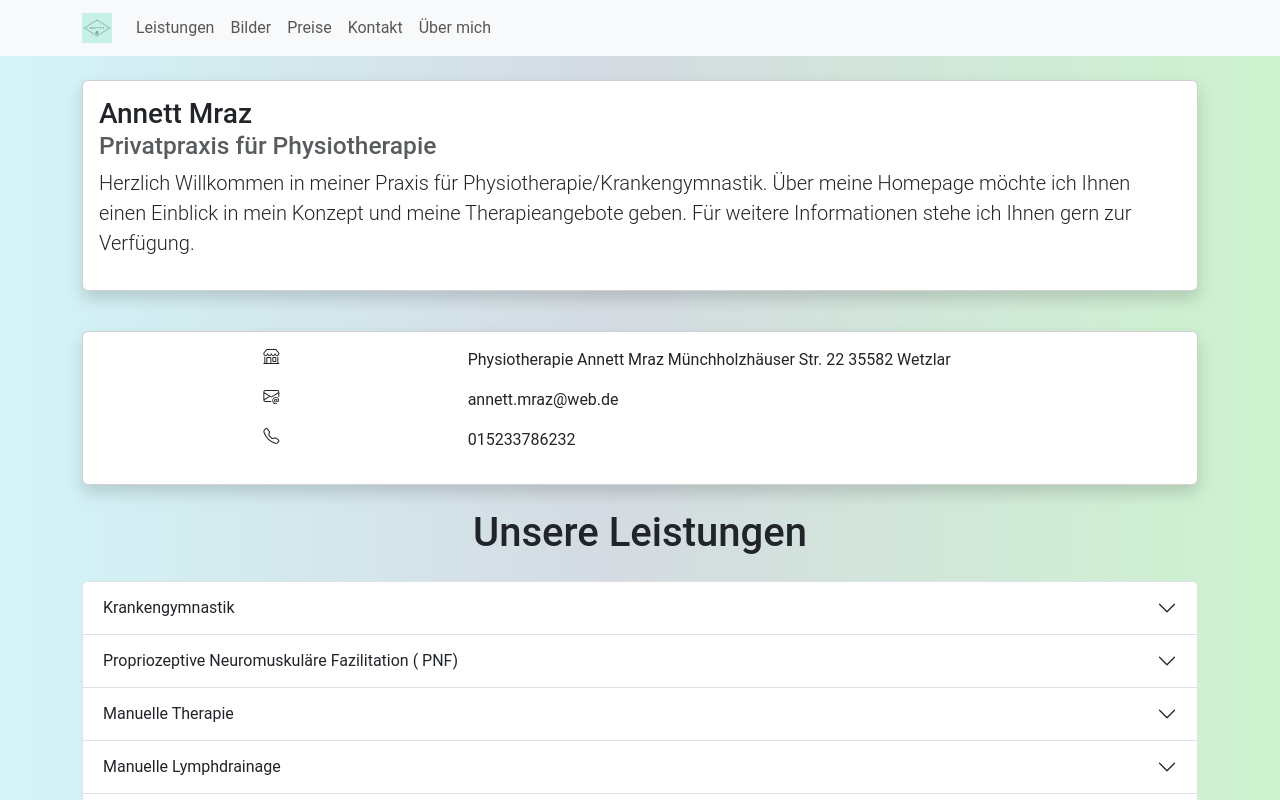
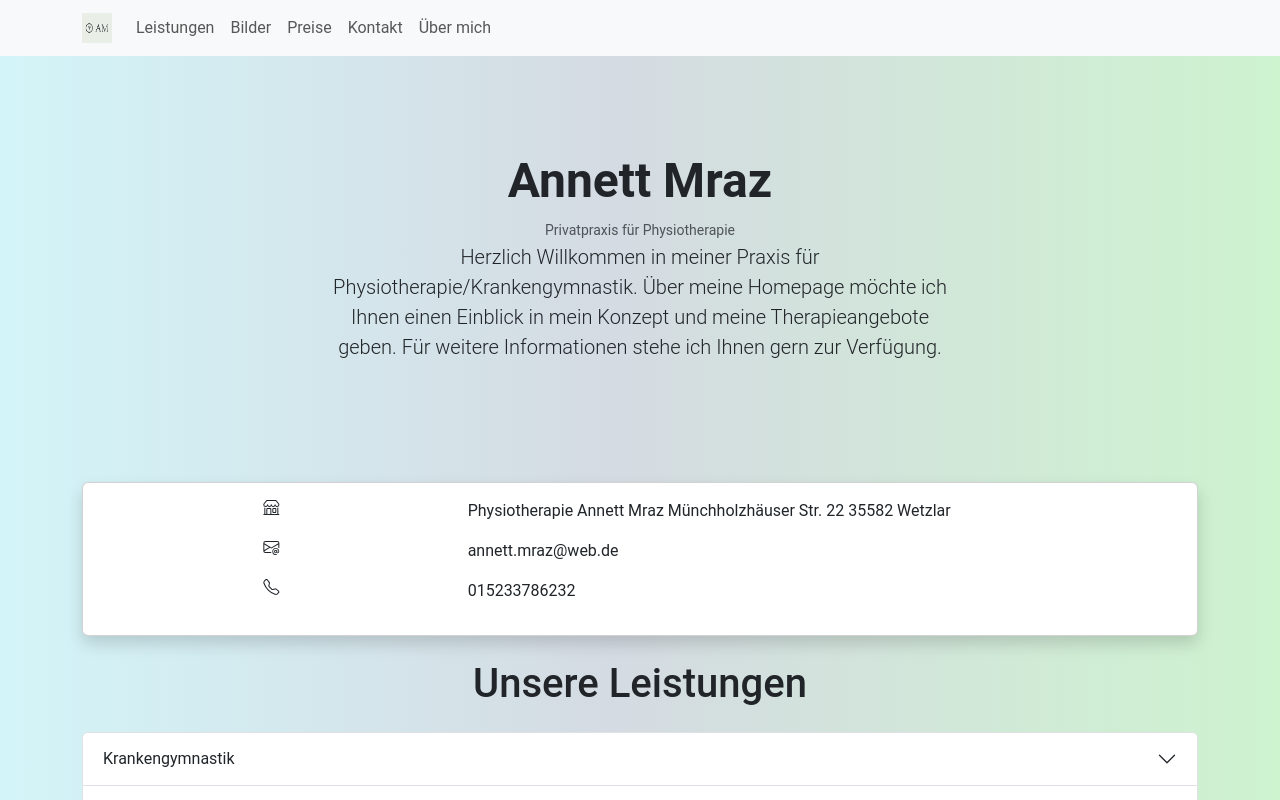
Before and after one commit to zoccer99/physio, a React (Create React App) app: page / in a window 1280 px wide. Shown: the top 800 px of the page. Built offline with nearby package versions, Linux system fonts and the light colour scheme.

Commit message:
added hero welcome, changed logo

```diff
--- a/src/Components/pricing.tsx
+++ b/src/Components/pricing.tsx
@@ -3,7 +3,7 @@ import Table from "react-bootstrap/Table";
 
 export const Pricing = () => {
   return (
-    <div className="container mt-4">
+    <div className="container mt-4 ">
       <div className="rounded table-responsive-sm ">
         <Table className="bg-white " size="" responsive="md">
           <caption>Preisliste</caption>
--- a/src/Components/welcomeText.tsx
+++ b/src/Components/welcomeText.tsx
@@ -8,16 +8,26 @@ type welcomeTextProps = {
 
 export const WelcomeText = (props: welcomeTextProps) => {
   return (
-    <div className="container py-4">
-      <div className="card shadow">
-        <div className="m-3">
-          <h3 className="d-flex flex-column">
+
+    <div className="px-4 py-5 my-5 text-center">
+    <h1 className="display-5 fw-bold">{props.heading}</h1>
+    <small className="text-muted">{props.smallText}</small>
+    <div className="col-lg-6 mx-auto">
+      <p className="lead mb-4">{props.lead}</p>
+
+    </div>
+  </div>
+
+    /* <div classNameName="container py-4">
+      <div classNameName="card shadow">
+        <div classNameName="m-3">
+          <h3 classNameName="d-flex flex-column">
             {props.heading}
-            <small className="text-muted">{props.smallText}</small>
+            <small classNameName="text-muted">{props.smallText}</small>
           </h3>
-          <p className="lead">{props.lead}</p>
+          <p classNameName="lead">{props.lead}</p>
         </div>
       </div>
-    </div>
+    </div> */
   );
 };
```
Also changed, not shown: src/Assets/logo.png.
